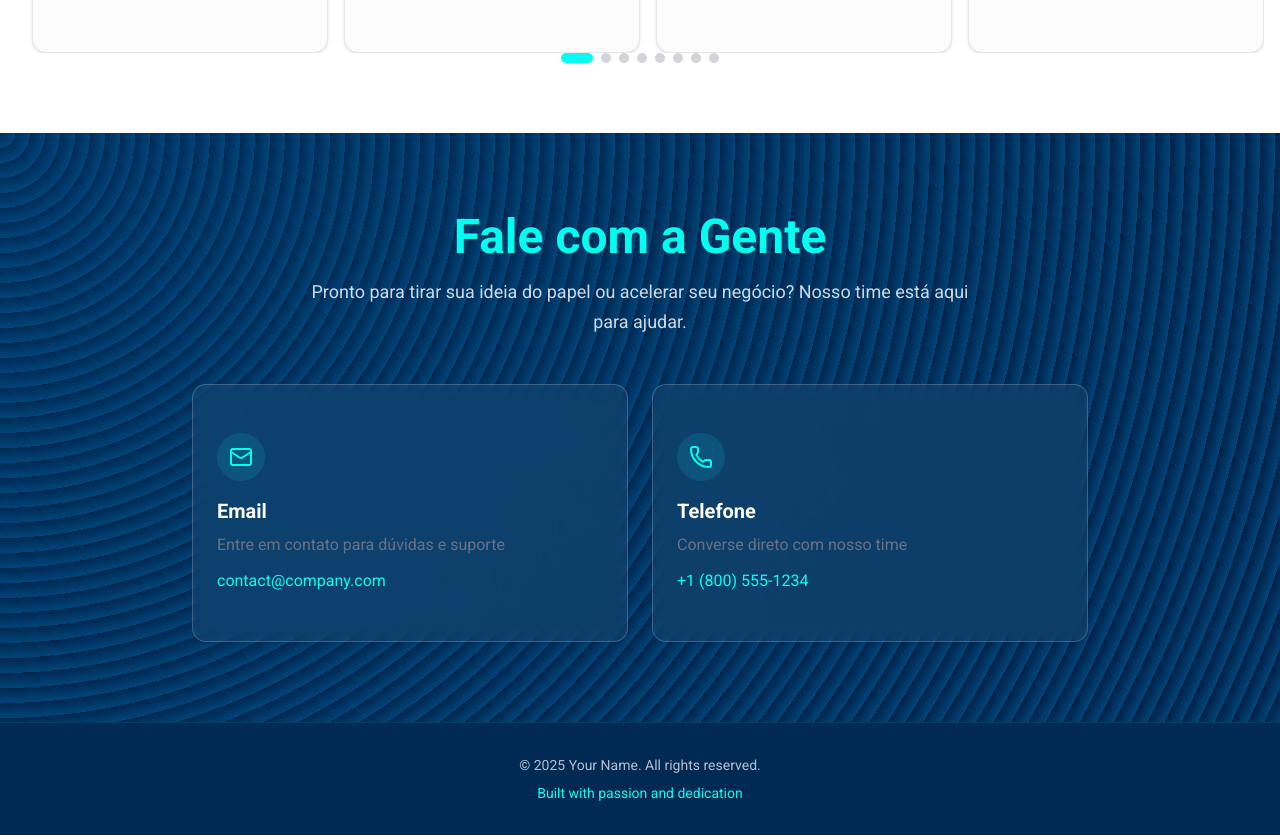
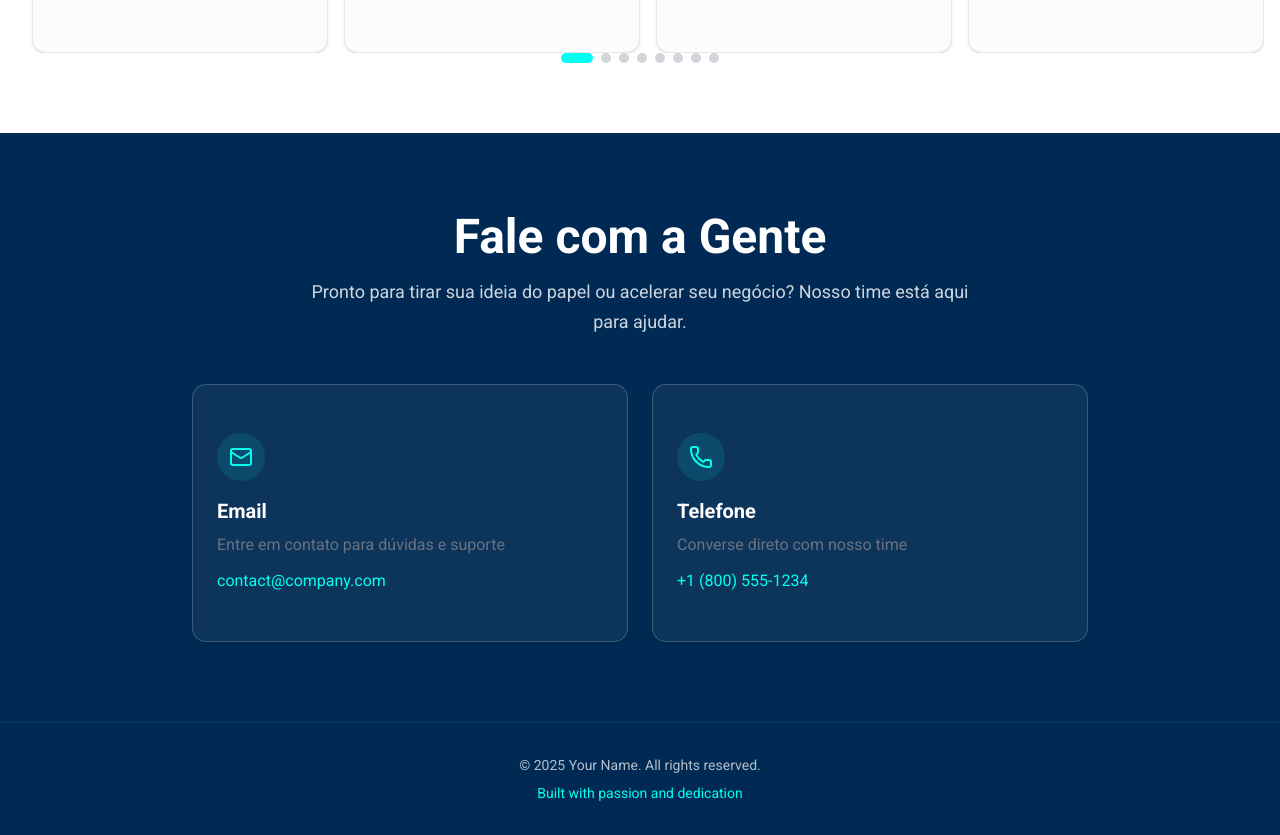
Before and after one commit to Cerasos/cerasos-frontend, a Next.js app: page / in a window 1280 px wide. Shown: the part 1320-2155 px from the top of the page. Built offline with nearby package versions, Linux system fonts and the light colour scheme.

Commit message:
style: Removes bg pattern from contact section

```diff
--- a/src/app/globals.css
+++ b/src/app/globals.css
@@ -145,20 +145,33 @@
 }
 
 .texture-container {
+  width: 100%;
+  height: 100%;
+  --color: #00457a;
   background-color: #002a53;
-  background-image: repeating-radial-gradient(
-      circle at 0 0,
-      transparent 0,
-      #00457a 15px
+  background-image: linear-gradient(
+      0deg,
+      transparent 24%,
+      var(--color) 25%,
+      var(--color) 26%,
+      transparent 27%,
+      transparent 74%,
+      var(--color) 75%,
+      var(--color) 76%,
+      transparent 77%,
+      transparent
     ),
-    repeating-linear-gradient(
-      45deg,
-      rgba(0, 60, 120, 0.3) 0,
-      rgba(0, 42, 83, 0.3) 20px
-    ),
-    radial-gradient(
-      circle at top left,
-      rgba(0, 42, 83, 0.7),
-      rgba(0, 20, 50, 0.9)
+    linear-gradient(
+      90deg,
+      transparent 24%,
+      var(--color) 25%,
+      var(--color) 26%,
+      transparent 27%,
+      transparent 74%,
+      var(--color) 75%,
+      var(--color) 76%,
+      transparent 77%,
+      transparent
     );
+  background-size: 55px 55px;
 }
--- a/src/components/contact-section/index.tsx
+++ b/src/components/contact-section/index.tsx
@@ -1,18 +1,14 @@
 import React from "react";
 
 import { Card, CardContent } from "@/components/ui/card";
-import { Button } from "@/components/ui/button";
-import { Mail, Phone, Linkedin, Globe, Instagram } from "lucide-react";
+import { Mail, Phone } from "lucide-react";
 
 const ContactSection = () => {
   return (
-    <section
-      id="contact"
-      className="relative bg-[#002a53] px-4 py-20 texture-container"
-    >
+    <section id="contact" className="relative bg-[#002a53] px-4 py-20">
       <div className="mx-auto max-w-4xl">
         <div className="mb-12 text-center">
-          <h2 className="mb-4 font-sans text-4xl font-bold md:text-5xl text-primary">
+          <h2 className="mb-4 font-sans text-4xl font-bold md:text-5xl text-white">
             Fale com a Gente
           </h2>
           <p className="mx-auto max-w-2xl text-lg leading-relaxed text-white/80">
```
